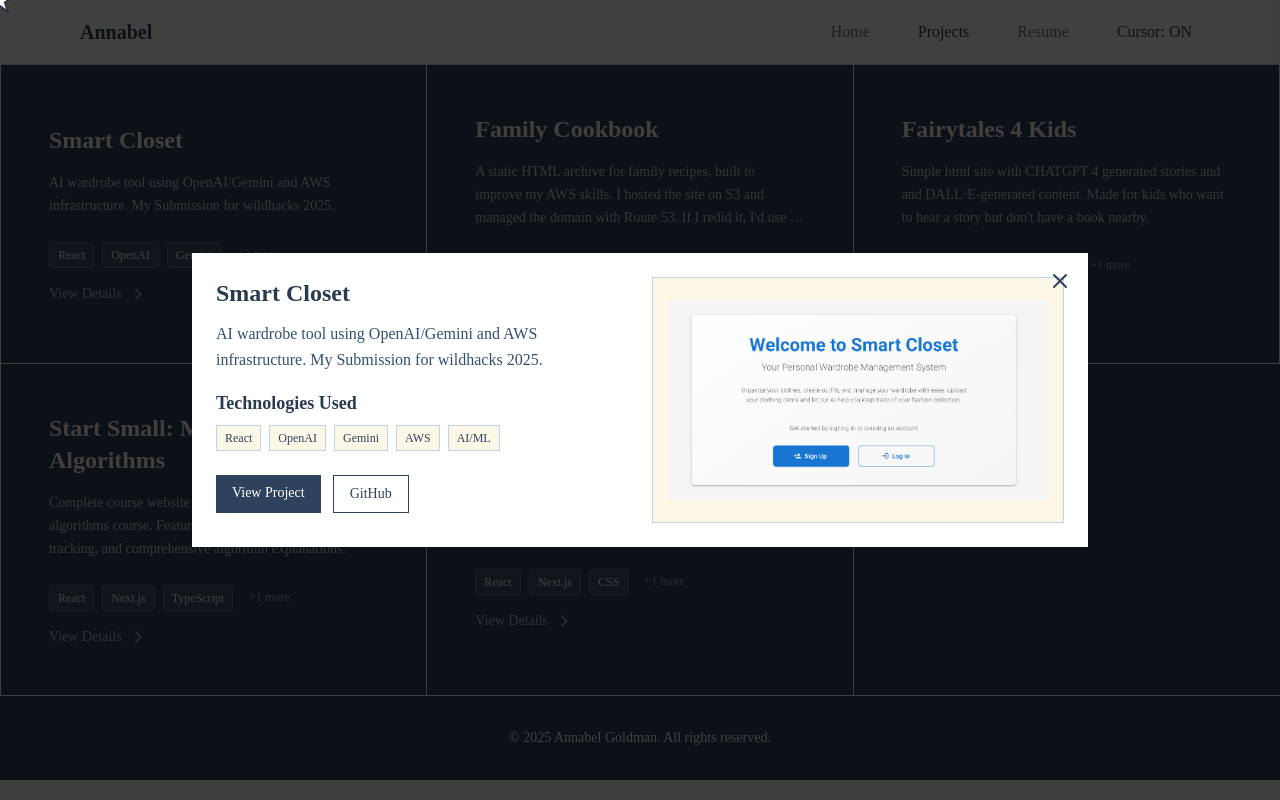
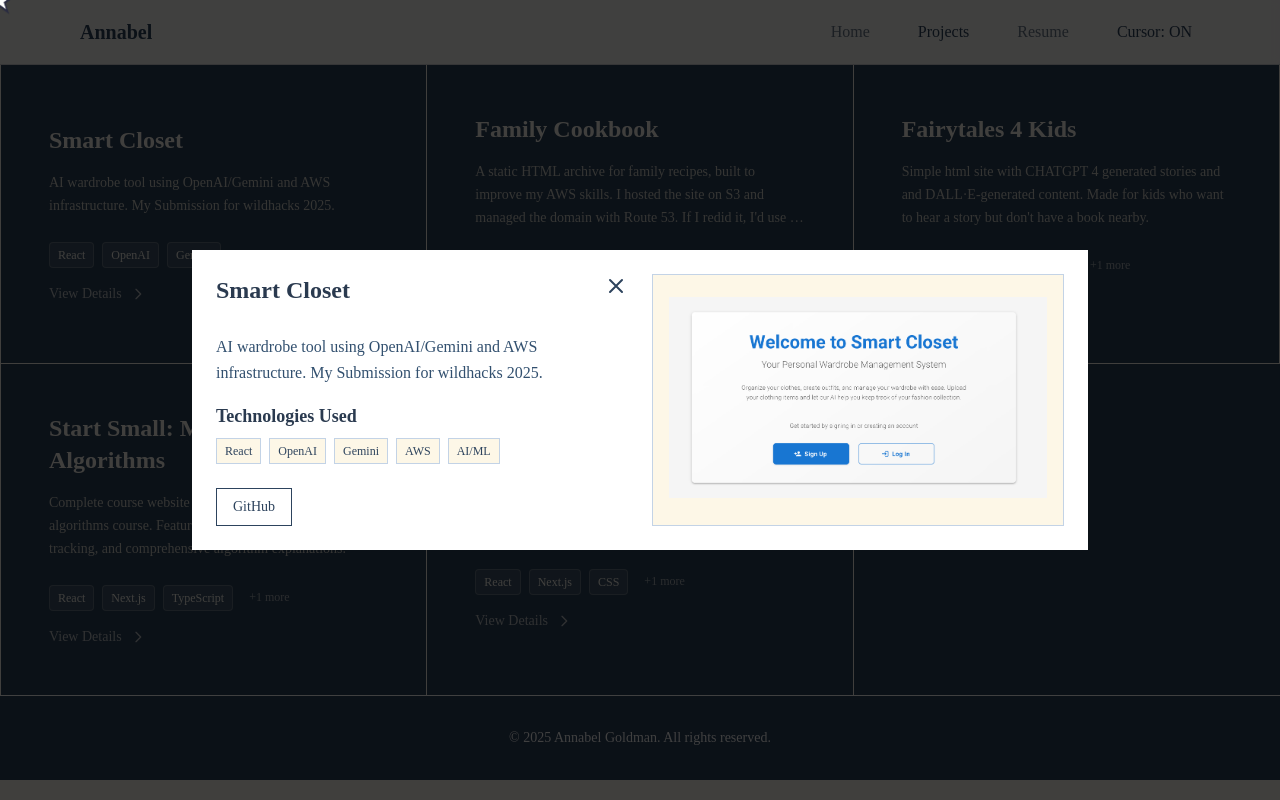
Before and after one commit to annabel-goldman/personal-website, a Next.js app: page /projects in a window 1280 px wide. Both pictures are taken after a click on the element 214 px from the left and 214 px from the top of the page. Built offline with nearby package versions, Linux system fonts and the light colour scheme.

Commit message:
Fixed projects again.

```diff
--- a/components/Projects.tsx
+++ b/components/Projects.tsx
@@ -93,28 +93,27 @@ export default function Projects() {
         <div className="fixed inset-0 bg-black/75 flex items-center justify-center z-50 p-4" onClick={closeModal}>
           <div className="bg-white max-w-4xl w-full max-h-[80vh] overflow-y-auto relative" onClick={(e) => e.stopPropagation()}>
             <div className="p-6">
-              {/* Close button */}
-              <button
-                onClick={closeModal}
-                className="absolute top-4 right-4 text-navy-800 hover:text-navy-600 transition-colors duration-200 z-10"
-              >
-                <svg className="w-6 h-6" fill="none" stroke="currentColor" viewBox="0 0 24 24">
-                  <path strokeLinecap="round" strokeLinejoin="round" strokeWidth={2} d="M6 18L18 6M6 6l12 12" />
-                </svg>
-              </button>
-
               {/* Project content - using grid layout for better space usage */}
               <div className="grid grid-cols-1 lg:grid-cols-2 gap-6">
                 {/* Left column - Text content */}
                 <div className="space-y-4">
-                  <div>
-                    <h2 className="text-2xl font-bold text-navy-900 mb-3 pr-8">
+                  {/* Close button positioned in the text column to avoid overlap */}
+                  <div className="flex justify-between items-start">
+                    <h2 className="text-2xl font-bold text-navy-900 mb-3">
                       {selectedProject.title}
                     </h2>
-                    <p className="text-navy-700 leading-relaxed text-base">
-                      {selectedProject.description}
-                    </p>
+                    <button
+                      onClick={closeModal}
+                      className="text-navy-800 hover:text-navy-600 transition-colors duration-200 flex-shrink-0"
+                    >
+                      <svg className="w-6 h-6" fill="none" stroke="currentColor" viewBox="0 0 24 24">
+                        <path strokeLinecap="round" strokeLinejoin="round" strokeWidth={2} d="M6 18L18 6M6 6l12 12" />
+                      </svg>
+                    </button>
                   </div>
+                  <p className="text-navy-700 leading-relaxed text-base">
+                    {selectedProject.description}
+                  </p>
 
                   {/* Technologies */}
                   <div>
--- a/data/projects.ts
+++ b/data/projects.ts
@@ -11,9 +11,9 @@ export const projects: Project[] = [
     description: 'AI wardrobe tool using OpenAI/Gemini and AWS infrastructure. My Submission for wildhacks 2025.',
     technologies: ['React', 'OpenAI', 'Gemini', 'AWS', 'AI/ML'],
     image: '/smart-closet/SmartCloset1.jpg',
-    link: 'https://github.com/annabel-goldman/smart-closet-submission',
+    link: '',
     github: 'https://github.com/annabel-goldman/smart-closet-submission',
-    demo: 'https://github.com/annabel-goldman/smart-closet-submission'
+    demo: ''
   },
   {
     id: 3,
@@ -41,9 +41,9 @@ export const projects: Project[] = [
     description: 'Complete course website I designed and built for a CS algorithms course. Features interactive lessons, progress tracking, and comprehensive algorithm explanations.',
     technologies: ['React', 'Next.js', 'TypeScript', 'Tailwind CSS'],
     image: '/start-small/start-small.jpeg',
-    link: 'https://start-small-master-cs-algorithms.vercel.app/',
-    github: 'https://github.com/annabel-goldman/start-small-master-cs-algorithms',
-    demo: 'https://start-small-master-cs-algorithms.vercel.app/'
+    link: 'https://annabel-goldman.github.io/cs-algorithms/',
+    github: 'https://github.com/annabel-goldman/cs-algorithms',
+    demo: 'https://annabel-goldman.github.io/cs-algorithms/'
   },
   {
     id: 6,
@@ -51,8 +51,8 @@ export const projects: Project[] = [
     description: 'A curated showcase of my visual art and design work, featuring digital illustrations, traditional media, and experimental pieces.',
     technologies: ['React', 'Next.js', 'CSS', 'Design'],
     image: '/visual-art/visual-art-gallery.png',
-    link: 'https://visual-art-gallery-puce.vercel.app/',
-    github: 'https://github.com/annabel-goldman/visual-art-gallery',
-    demo: 'https://visual-art-gallery-puce.vercel.app/'
+    link: 'https://annabel-goldman.github.io/visual-art/',
+    github: 'https://github.com/annabel-goldman/visual-art',
+    demo: 'https://annabel-goldman.github.io/visual-art/'
   }
 ];
```
